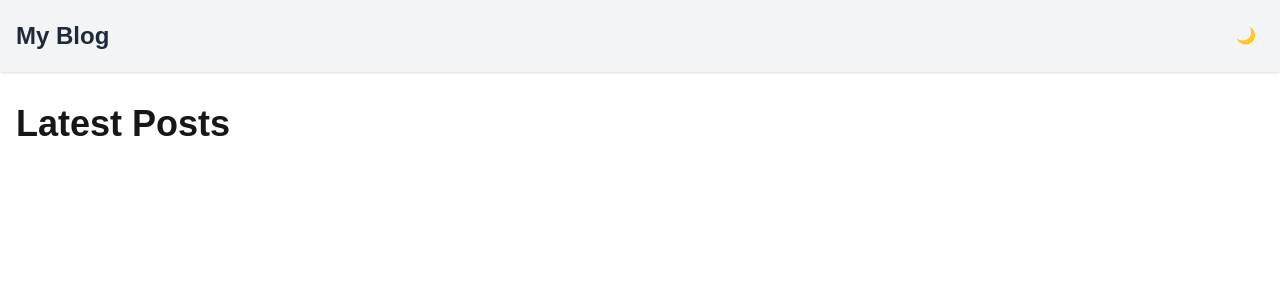
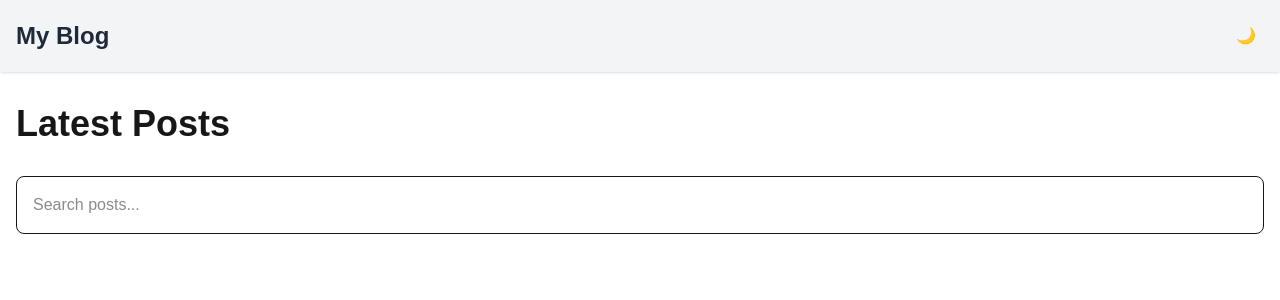
Before and after one commit to loqumi/psychic-winner, a Next.js app: page / in a window 1280 px wide. Shown: the top 300 px of the page. Built offline with nearby package versions, Linux system fonts and the light colour scheme.

Commit message:
feat/added searchBar

```diff
--- a/src/app/components/BlogList.tsx
+++ b/src/app/components/BlogList.tsx
@@ -1,13 +1,14 @@
 'use client';
 import { useState } from 'react';
 import BlogCard from './BlogCard';
-import { Post } from "@/app/types/types";
+import SearchBar from './SearchBar';
 
 export default function BlogList() {
     const [ filteredPosts ] = useState<Post[]>([]);
 
     return (
         <div>
+            <SearchBar />
             <div className="grid gap-6 md:grid-cols-2 lg:grid-cols-3">
                 {filteredPosts.map(post => (
                     <BlogCard key={post.id} post={post} />
--- /dev/null
+++ b/src/app/components/SearchBar.tsx
@@ -0,0 +1,22 @@
+'use client';
+import { useState } from 'react';
+import { useDebounce } from 'use-debounce';
+
+export default function SearchBar() {
+    const [localQuery, setLocalQuery] = useState('');
+    const [debouncedQuery] = useDebounce(localQuery, 300);
+
+    console.log(debouncedQuery);
+
+    return (
+        <div className="mb-8">
+            <input
+                type="text"
+                placeholder="Search posts..."
+                value={localQuery}
+                onChange={(e) => setLocalQuery(e.target.value)}
+                className="w-full p-4 rounded-lg border searchBar"
+            />
+        </div>
+    );
+}
--- a/src/app/globals.css
+++ b/src/app/globals.css
@@ -21,6 +21,11 @@ body {
     color: var(--foreground);
 }
 
+.searchBar {
+    background-color: var(--background);
+    color: var(--foreground);
+}
+
 .card {
     background-color: var(--card);
     color: var(--card-foreground);
```
